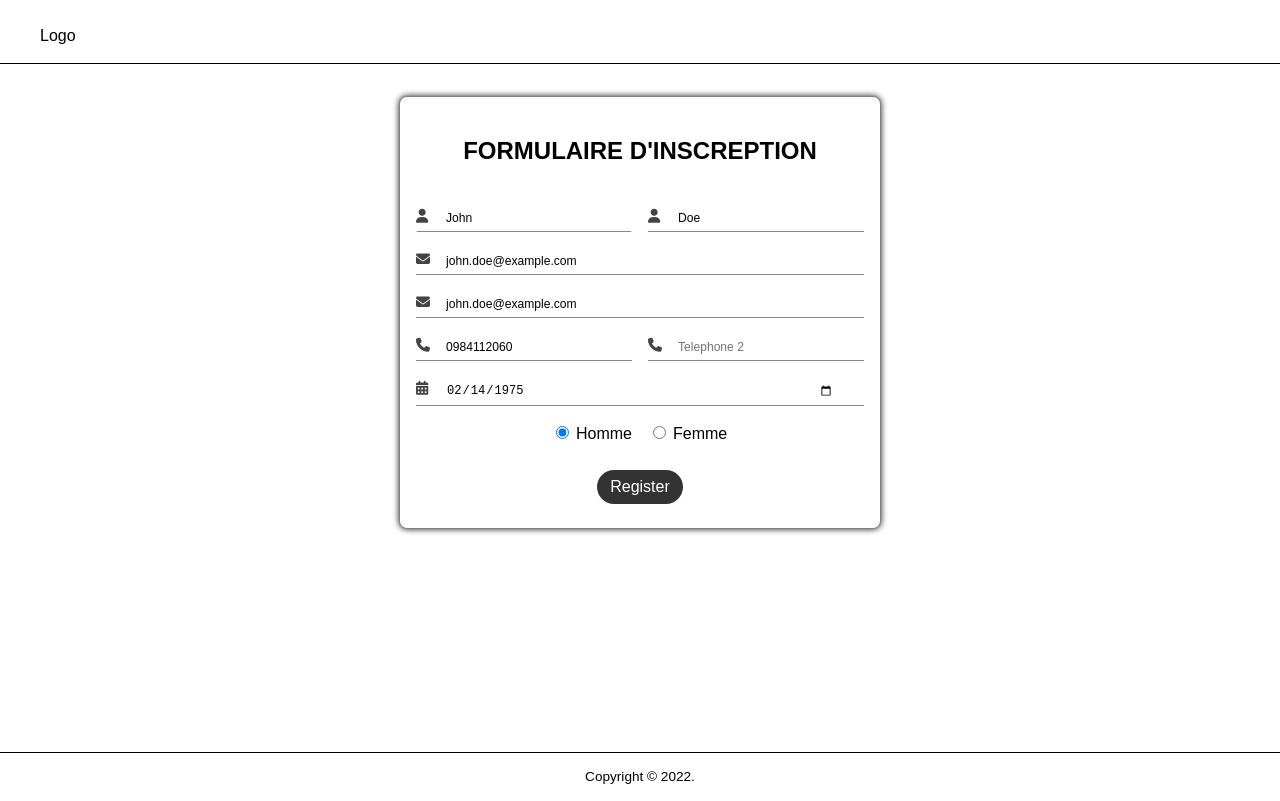
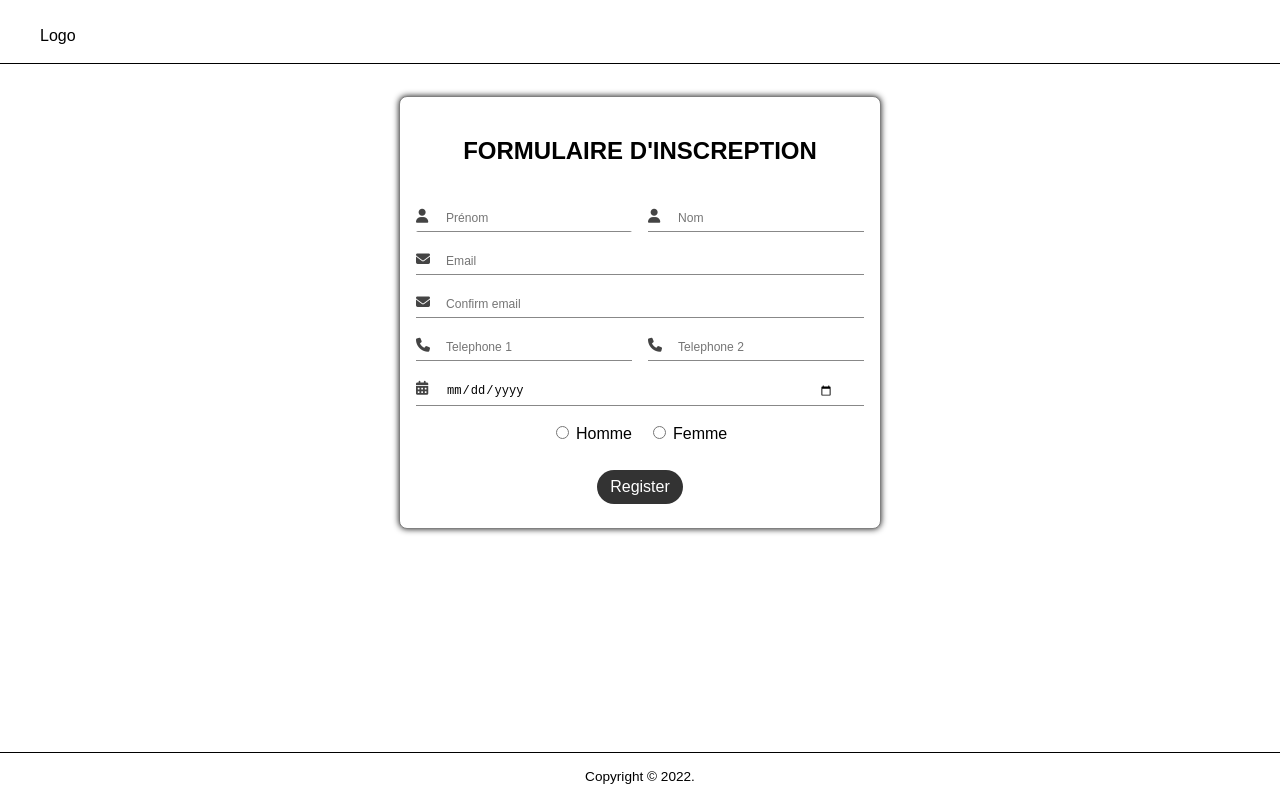
Before and after one commit to samir1498/form-with-validation-react, a React (Vite) app: page / in a window 1280 px wide. Built offline with nearby package versions, Linux system fonts and the light colour scheme.

Commit message:
removing default values

```diff
--- a/src/components/Form.jsx
+++ b/src/components/Form.jsx
@@ -8,15 +8,6 @@ import inputFields from "../input-fields/inputFields.json"
 
 import schema from "../yup-schema/yupSchema"
 
-const defaultValues = {
-  prenom: "John",
-  nom: "Doe",
-  email: "john.doe@example.com",
-  "confirm-email": "john.doe@example.com",
-  telephone1: "0984112060",
-  birthdate: "1975-02-14",
-  sexe: "Homme",
-}
 export default function Form() {
   const {
     register,
@@ -24,7 +15,6 @@ export default function Form() {
     formState: { errors },
   } = useForm({
     resolver: yupResolver(schema),
-    defaultValues,
     mode: "onChange",
   })
 
```
